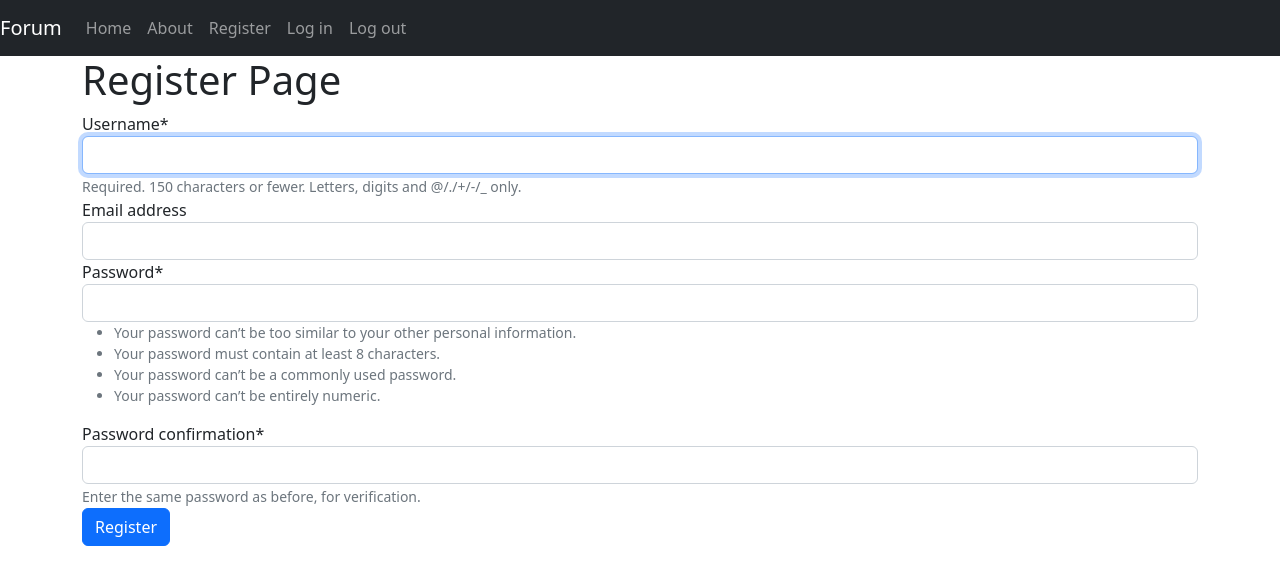
After one commit to asd-681/forum, a Django app: page /register/ in a window 1280 px wide. The commit adds this page. Shown: the top 585 px of the page. Run offline with Django 4.2, Linux system fonts and the light colour scheme; some libraries are stand-ins or nearby versions.

Commit message:
register

```diff
--- a/forum_prj/settings.py
+++ b/forum_prj/settings.py
@@ -41,6 +41,7 @@ INSTALLED_APPS = [
     'django.contrib.messages',
     'django.contrib.staticfiles',
     'service.apps.ServiceConfig',
+    'crispy_forms',
 ]
 
 MIDDLEWARE = [
@@ -146,3 +147,8 @@ MEDIA_URL = '/media/'
 
 MEDIA_ROOT = os.path.join(BASE_DIR, 'media')
 #MEDIA_ROOT тут указываем что файлы будут храниться в папке media в корне проекта(BASE_DIR)
+
+LOGIN_REDIRECT_URL = 'index'
+LOGOUT_REDIRECT_URL = 'index'
+
+CRISPY_TEMPLATE_PACK = 'bootstrap4'
--- a/service/forms.py
+++ b/service/forms.py
@@ -1,6 +1,9 @@
+from dataclasses import fields
 from django import forms
 from django.forms import ModelForm
 from .models import Post, Comment
+from django.contrib.auth.forms import UserCreationForm
+from django.contrib.auth.models import User
 
 class PostForm(ModelForm):
     class Meta:
@@ -21,3 +24,8 @@ class CommentForm(ModelForm):
             "description" :forms.Textarea (attrs={' class':'form-control'}),
 
             }
+
+class UserRegisterForm(UserCreationForm):
+    class Meta:
+        model = User
+        fields = ('username','email','password1','password2')
--- a/service/urls.py
+++ b/service/urls.py
@@ -1,6 +1,11 @@
 from django.urls import path, include
 from service import views
+from django.contrib.auth import views as auth_views
+
 urlpatterns = [
+   path('register/', views.RegisterForm.as_view(), name='register'),
+   path('login/', auth_views.LoginView.as_view(template_name = "login.html"), name='login'),
+   path('logout', auth_views.LogoutView.as_view(), name='logout'),
    path('', views.PostsView.as_view(), name = 'index'),
    path('about', views.about, name='about'),
    path('post/<int:pk>', views.DetailPostView.as_view(), name = 'detail_post'),
--- a/service/views.py
+++ b/service/views.py
@@ -1,8 +1,10 @@
 from django.shortcuts import render, redirect
 from service.models import Post, Comment
 from django.views.generic import ListView, DeleteView, CreateView, UpdateView, DetailView #Импортировали контроллеры Классы
-from .forms import PostForm, CommentForm
+from .forms import PostForm, CommentForm, UserRegisterForm
 from django.urls import reverse_lazy
+
+
 # Create your views here.
 
 def index(req):
@@ -10,6 +12,11 @@ def index(req):
 
 def about(req):
     return render(req, 'about.html')
+
+class RegisterForm(CreateView):
+    form_class = UserRegisterForm
+    template_name = 'register.html'
+    success_url = reverse_lazy('login')
 
 class PostsView(ListView):
     model = Post
--- a/templates/navbar.html
+++ b/templates/navbar.html
@@ -11,6 +11,15 @@
         <li class="nav-item">
           <a class="nav-link" href="{% url 'about' %}">About</a>
         </li>
+        <li class="nav-item">
+          <a class="nav-link" href="{% url 'register' %}">Register</a>
+        </li>
+        <li class="nav-item">
+          <a class="nav-link" href="{% url 'login' %}">Log in</a>
+        </li>
+        <li class="nav-item">
+          <a class="nav-link" href="{% url 'logout' %}">Log out</a>
+        </li>
       </ul>
     </div>
   </nav>
--- /dev/null
+++ b/templates/register.html
@@ -0,0 +1,11 @@
+{% extends "index.html" %}
+{% load crispy_forms_tags %}
+
+{% block content %}
+    <h1>Register Page</h1>
+    <form method = "POST">
+        {% csrf_token %}
+        {{ form|crispy }}
+        <button  class="btn btn-primary">Register</button>
+    </form>
+{% endblock %}
```
Also changed, not shown: templates/login.html (added, +11 -0 lines), templates/logout.html (added, +9 -0 lines).
